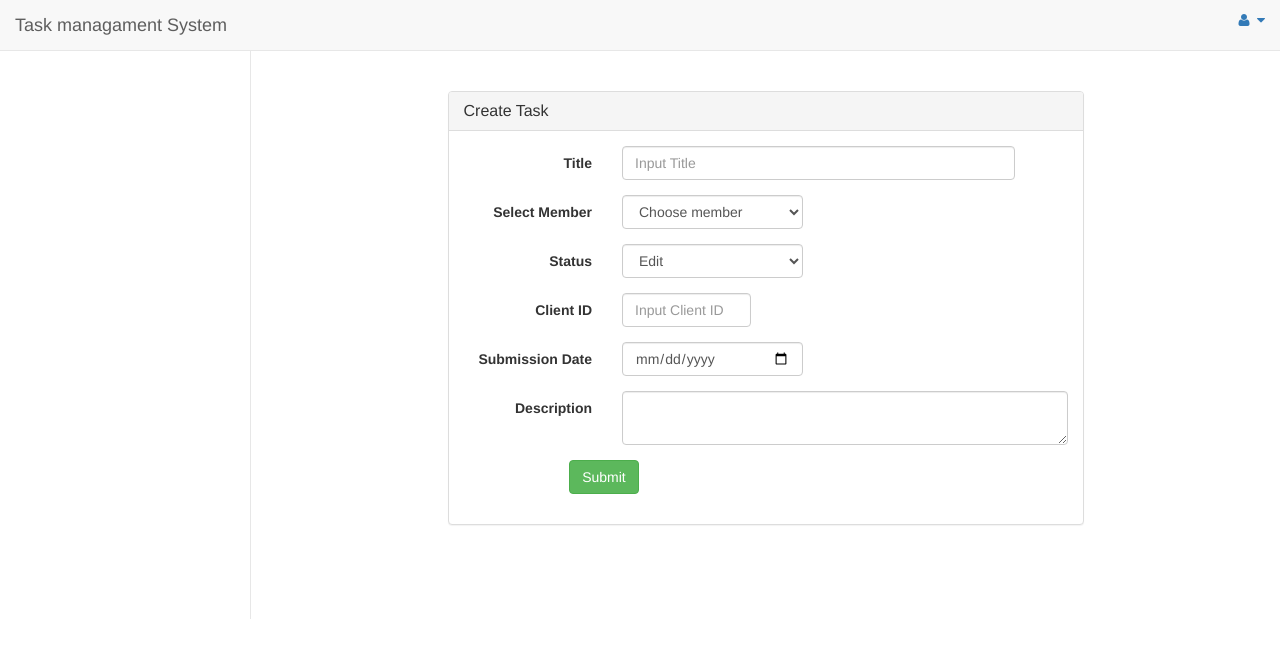
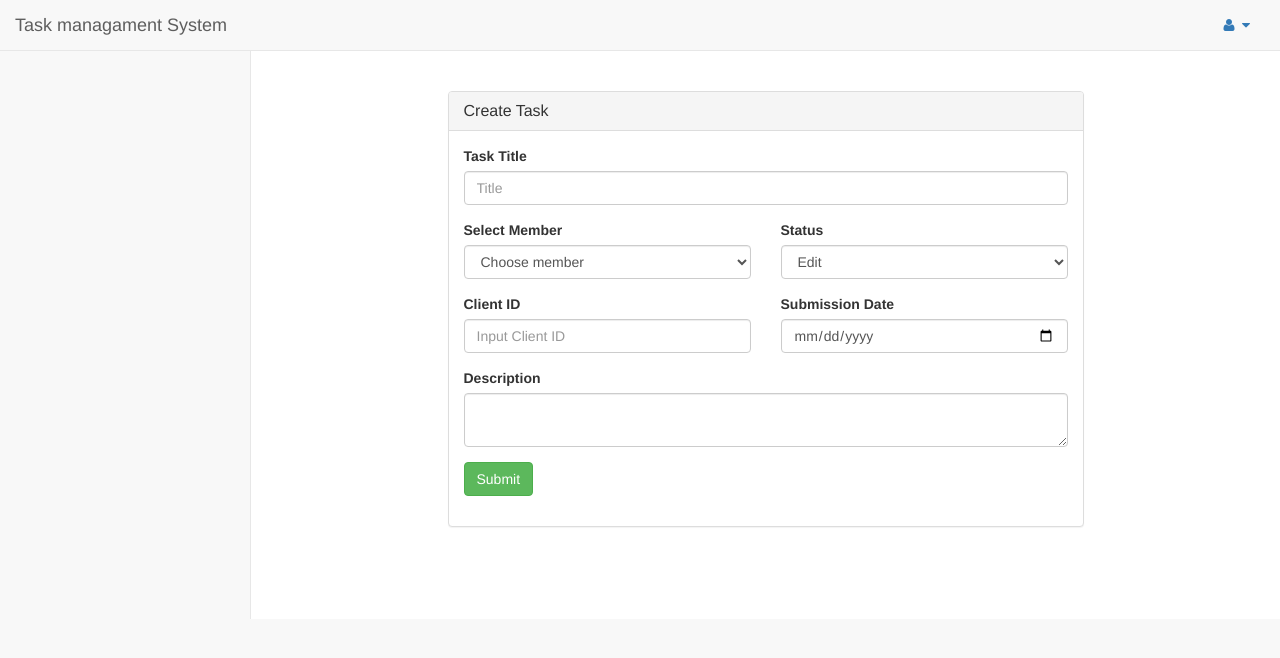
Before and after one commit to mf-hossen/task_management, a PHP site: template app/templates/task.twig in a window 1280 px wide. Shown: the top 658 px of the page. Run offline with PHP 8.4, Linux system fonts and the light colour scheme; the template is opened without the code that fills it, so the values that code supplies are empty; a stand-in replaces the project's code that opens the database connection; some libraries are stand-ins or nearby versions.

Commit message:
Task form is redesigned

```diff
--- a/app/templates/layout.twig
+++ b/app/templates/layout.twig
@@ -74,14 +74,6 @@
 <script src="{{ base_url }}/assest/dist/js/sb-admin-2.js"></script>
 
 
-
-
-
-<!-- include libraries(jQuery, bootstrap) -->
-<link href="http://netdna.bootstrapcdn.com/bootstrap/3.3.5/css/bootstrap.css" rel="stylesheet">
-<script src="http://cdnjs.cloudflare.com/ajax/libs/jquery/2.1.4/jquery.js"></script>
-<script src="http://netdna.bootstrapcdn.com/bootstrap/3.3.5/js/bootstrap.js"></script>
-
 <!-- include summernote css/js-->
 <link href="http://cdnjs.cloudflare.com/ajax/libs/summernote/0.8.2/summernote.css" rel="stylesheet">
 <script src="http://cdnjs.cloudflare.com/ajax/libs/summernote/0.8.2/summernote.js"></script>
--- a/app/templates/task.twig
+++ b/app/templates/task.twig
@@ -15,7 +15,6 @@
     <!-- /.navbar-header -->
 
     <ul class="nav navbar-top-links navbar-right">
-
 
 
         <li class="dropdown">
@@ -51,35 +50,34 @@
                     <h3 class="panel-title">Create Task</h3>
                 </div>
                 <div class="panel-body">
-                        <form  class="form-horizontal" role="form" action="/task/insert" method="post"  >
+                    <form class="" role="form" action="/task/insert" method="post">
                         <fieldset>
-                                <div class="form-group">
-                                    <label for="" class="col-sm-3 control-label ">Title</label>
-                                    <div class="col-sm-8">
-                                        <input type="text" name="title" class="form-control" id="inputEmail3" placeholder="Input Title" required>
+                            <div class="row">
+                                <div class="col-md-12">
+                                    <div class="form-group ">
+                                        <label for="title">Task Title</label>
+                                        <input type="text" name="title" class="form-control" id="title"
+                                               placeholder="Title" required>
+                                    </div>
                                 </div>
                             </div>
 
-
+                            <div class="row">
+                                <div class="col-md-6">
                                     <div class="form-group">
-                                    <label for="" class="col-sm-3 control-label ">Select Member</label>
-                                    <div class="col-sm-4">
-                                        <select class="form-control" name="member_id">
+                                        <label for="member">Select Member</label>
+                                        <select class="form-control" name="member_id" id="member" required>
                                             <option value="NULL">Choose member</option>
                                             {% for members in mem %}
-                                                <option value="{{ members.id}}">{{ members.first_name}}</option>
+                                                <option value="{{ members.id }}">{{ members.first_name }}</option>
                                             {% endfor %}
                                         </select>
                                     </div>
+
                                 </div>
-
-                                <input class="" placeholder="" name="user_id" value="{{ session.user.0.id }}" type="hidden">
-
-
-                                <div class="form-group">
-                                    <label for="" class="col-sm-3 control-label ">Status</label>
-                                    <div class="col-sm-4">
-                                        <select class="form-control" name="status">
+                                <div class="form-group col-md-6">
+                                    <label for="status">Status</label>
+                                    <select class="form-control" name="status" id="status" required>
                                         <option value="NULL">Choose status</option>
                                         <option value="1" selected>Edit</option>
                                         <option value="2">Redesign</option>
@@ -89,32 +87,29 @@
                             </div>
 
 
-                                <div class="form-group">
-                                    <label for="" class="col-sm-3 control-label ">Client ID</label>
-                                    <div class="col-sm-3">
-                                        <input type="text" name="client_id" class="form-control" id="inputEmail3" placeholder="Input Client ID" required>
+                            <input class="" placeholder="" name="user_id" value="{{ session.user.0.id }}" type="hidden">
+
+
+                            <div class="row">
+                                <div class="form-group col-md-6">
+                                    <label for="client_id">Client ID</label>
+                                    <input type="text" name="client_id" class="form-control" id="client_id"
+                                           placeholder="Input Client ID" required>
+                                </div>
+                                <div class="form-group col-md-6">
+                                    <label for="date">Submission Date</label>
+                                    <input type="date" name="date" class="form-control" id="date"
+                                           placeholder="Input Client ID" required>
                                 </div>
                             </div>
 
 
                             <div class="form-group">
-                                    <label for="" class="col-sm-3 control-label ">Submission Date</label>
-                                    <div class="col-sm-4">
-                                        <input type="date" name="date" class="form-control" id="inputEmail3" placeholder="Input Client ID" required>
-                                    </div>
-                                </div>
-
-
-                                <div class="form-group">
-                                    <label for="" class="col-sm-3 control-label ">Description</label>
-                                    <div class="col-sm-9">
+                                <label for="">Description</label>
                                     <textarea name="description" class="form-control" id="summernote"></textarea>
                             </div>
-                                </div>
                             <div class="form-group">
-                                    <div class="col-sm-offset-2 col-sm-10">
                                     <button type="submit" class="btn btn-success">Submit</button>
-                                    </div>
                             </div>
                         </fieldset>
                     </form>
```
Lines whose indentation alone changed are shown as unchanged.
